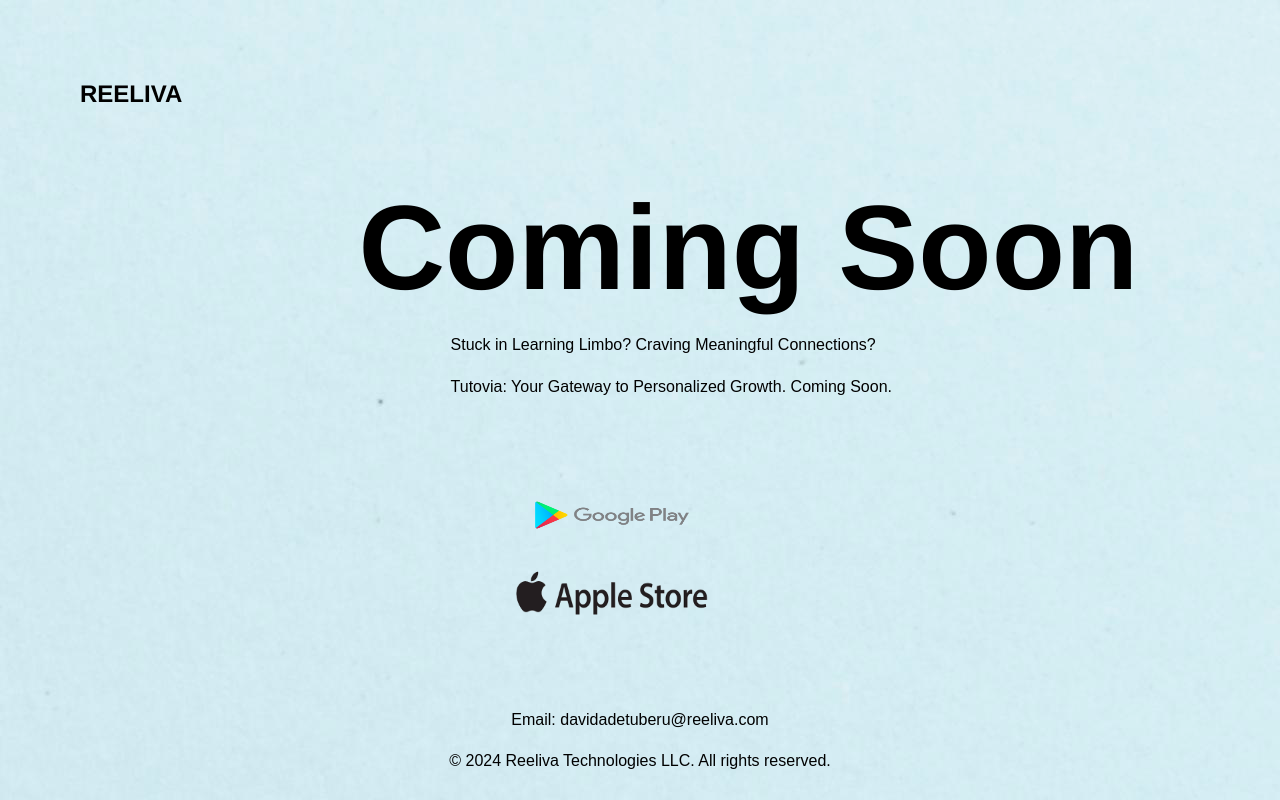
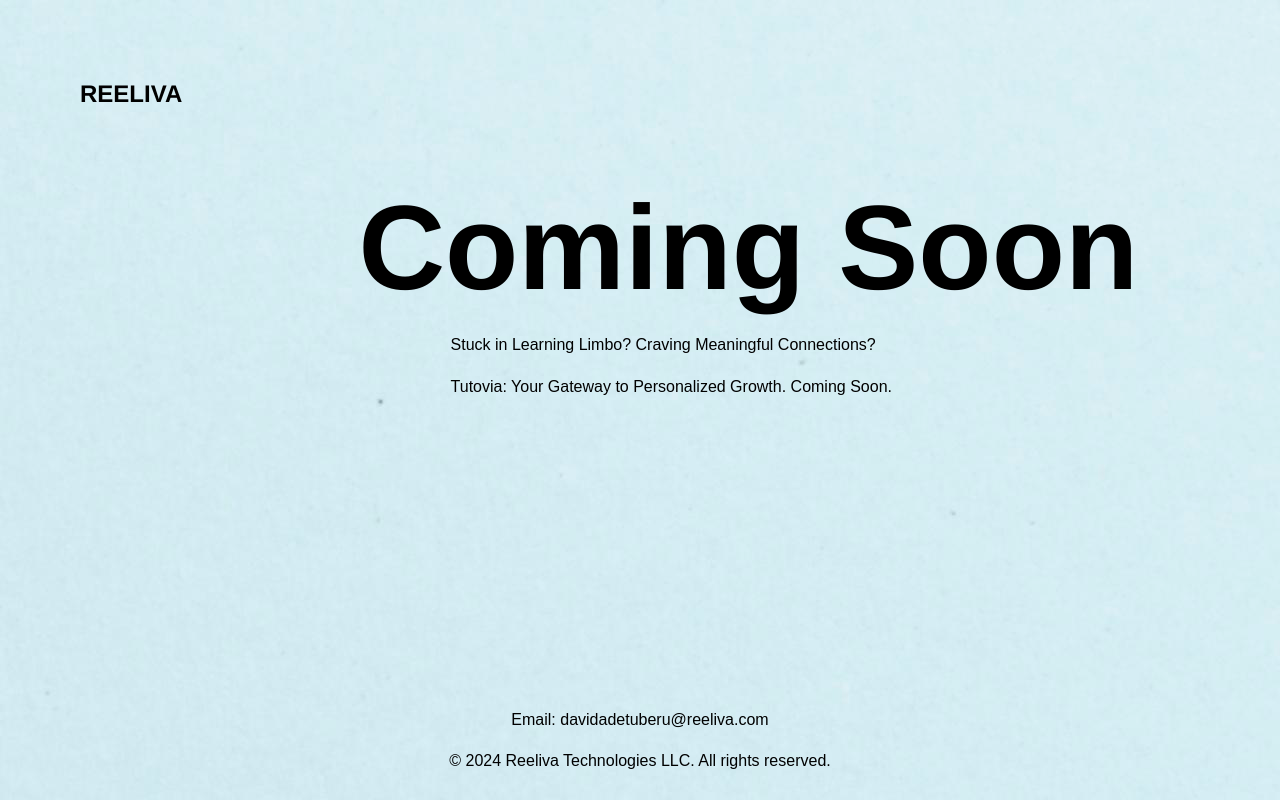
Before and after one commit to Adeish01/reeliva, a plain HTML site: page index.html in a window 1280 px wide. Drawn offline with Linux system fonts and the light colour scheme.

Commit message:
Update index.html

```diff
--- a/index.html
+++ b/index.html
@@ -87,18 +87,6 @@
 
 
   </div>
-  <div class="storelogo">
-
-    <img src="Google_Play-Logo.wine.png" width="200" height="100" alt="will be available on Google Play">
-
-  </div>
-  <div class="storelogo">
-
-
-    <img src="Apple_store.png" width="200" height="50" alt="Tutovia will be available on apple store">
-
-  </div>
-
   <footer>
     <p>Email: davidadetuberu@reeliva.com</p>
     <p>&copy; 2024 Reeliva Technologies LLC.  All rights reserved.</p>
```
